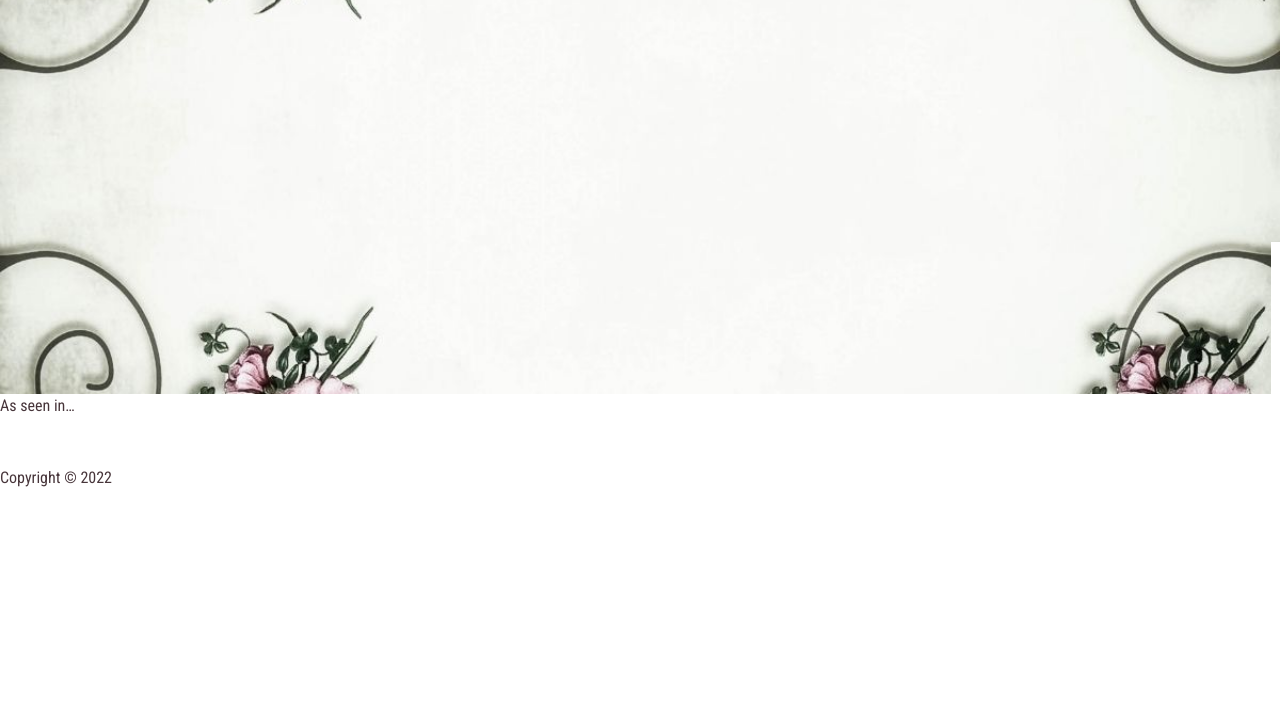
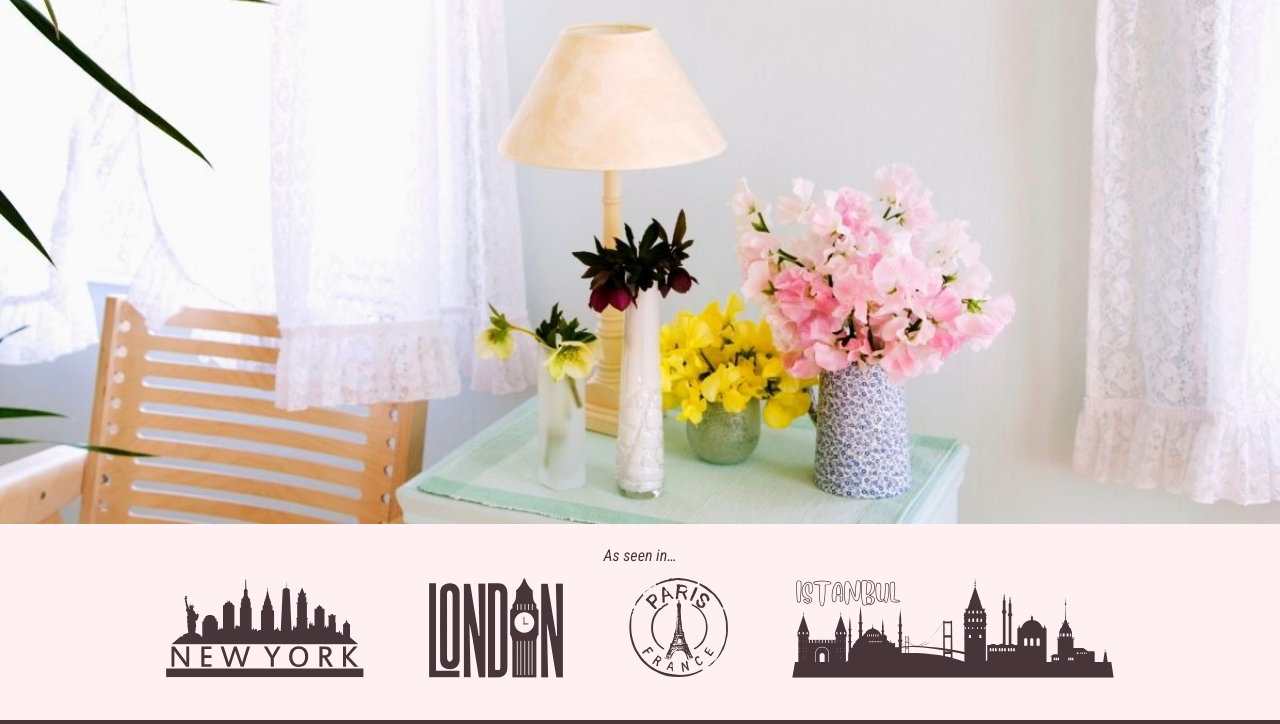
Before and after one commit to mbalandari/floristry, a plain HTML site: page index.html in a window 1280 px wide. Shown: the part 1537-2261 px from the top of the page. Before the commit the page ends 2027 px from the top, so only its background shows below. Drawn offline with Linux system fonts and the light colour scheme; a web font is replaced by a local one.

Commit message:
add logos and style footer

```diff
--- a/index.html
+++ b/index.html
@@ -53,14 +53,14 @@
 
     <section class="logos">
         <p>As seen in…</p>
-        <img src="" alt="">
-        <img src="" alt="">
-        <img src="" alt="">
-        <img src="" alt="">
+        <img src="./img/ny.svg" alt="New York">
+        <img src="./img/london.svg" alt="London">
+        <img src="./img/paris.svg" alt="Paris">
+        <img src="./img/istanbul.svg" alt="Istanbul">
     </section>
 
     <footer>
-        <img src="" alt="">
+        <img src="./img/logo-light.svg" alt="logo">
         <p>Copyright &copy; 2022</p>
     </footer>
 </body>
--- a/style.css
+++ b/style.css
@@ -5,6 +5,7 @@ body {
     font-size: 16px;
     line-height: 1.5;
     color: #47353A;
+    overflow-x: hidden;
 }
 
 a {
@@ -13,8 +14,8 @@ a {
 }
 
 header {
-    padding: 5px 15px;
-    background-color: #FFF1F1;
+    padding: 10px 30px;
+    background-color: #F1FFFF;
     overflow: hidden;
 }
 
@@ -40,6 +41,7 @@ nav a {
     background-position: right center;
     padding-top: 180px;
     padding-bottom: 300px;
+    overflow: hidden;
 }
 
 .hero-text {
@@ -105,3 +107,47 @@ nav a {
 .tom {
     background-color: #FFF1F1;
 }
+
+.table {
+    background-image: url(./img/table.jpg);
+    background-position: center bottom;
+    padding: 0;
+    height: 600px;
+    overflow: hidden;
+}
+
+.logos {
+    background-color: #FFF1F1;
+    padding: 20px 20px 35px 20px;
+    text-align: center;
+    overflow: hidden;
+}
+
+.logos p {
+    color: #47353A;
+    font-style: italic;
+    margin-bottom: 10px;
+}
+
+.logos img {
+    margin-left: 30px;
+    margin-right: 30px;
+}
+
+footer {
+    background-color: #47353A;
+    padding: 10px 30px;
+    color: #FFF1F1;
+    overflow: hidden;
+}
+
+footer img {
+    float: left;
+}
+
+footer p {
+    float: right;
+    font-size: 14px;
+    font-weight: 700;
+    margin-top: 14.5px;
+}
```
Also changed, not shown: img/istanbul.svg (added), img/logo-light.svg (added), img/london.svg (added), img/ny.svg (added), img/paris.svg (added), img/table.jpg (added).
